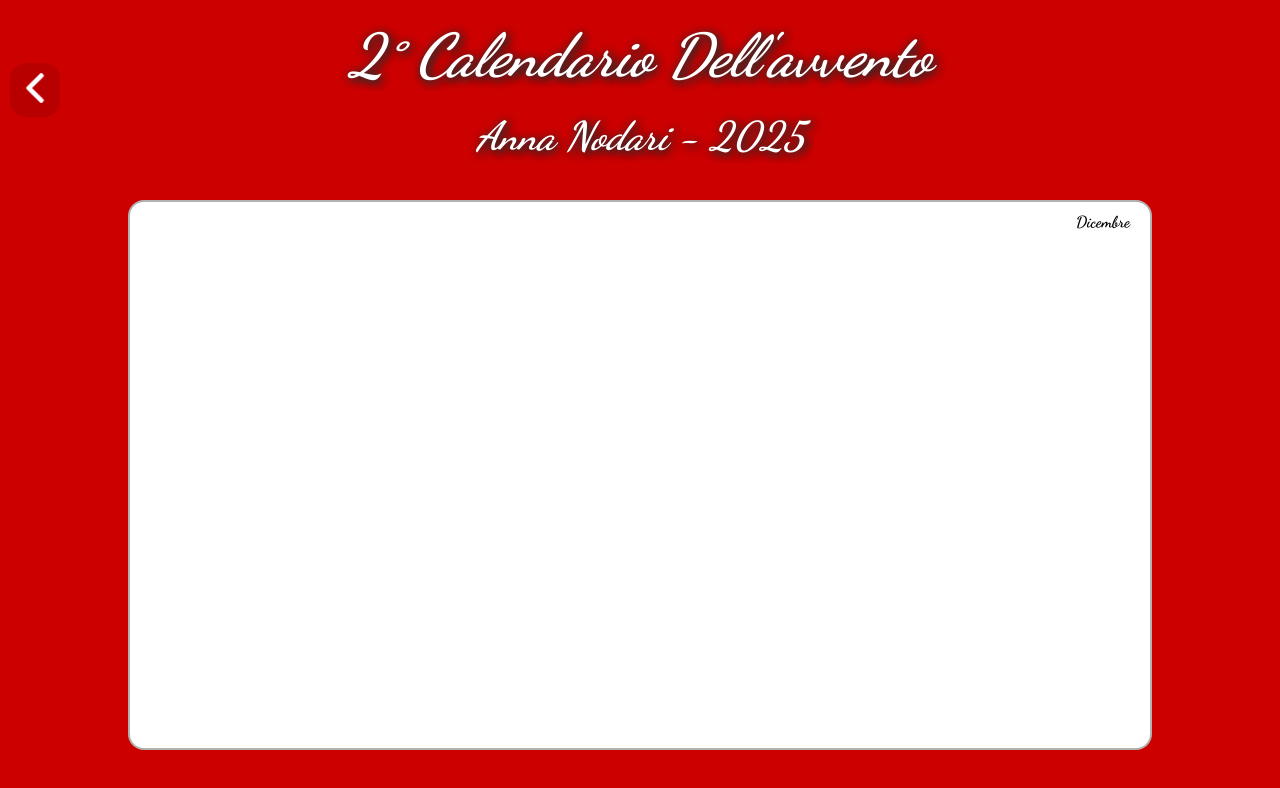
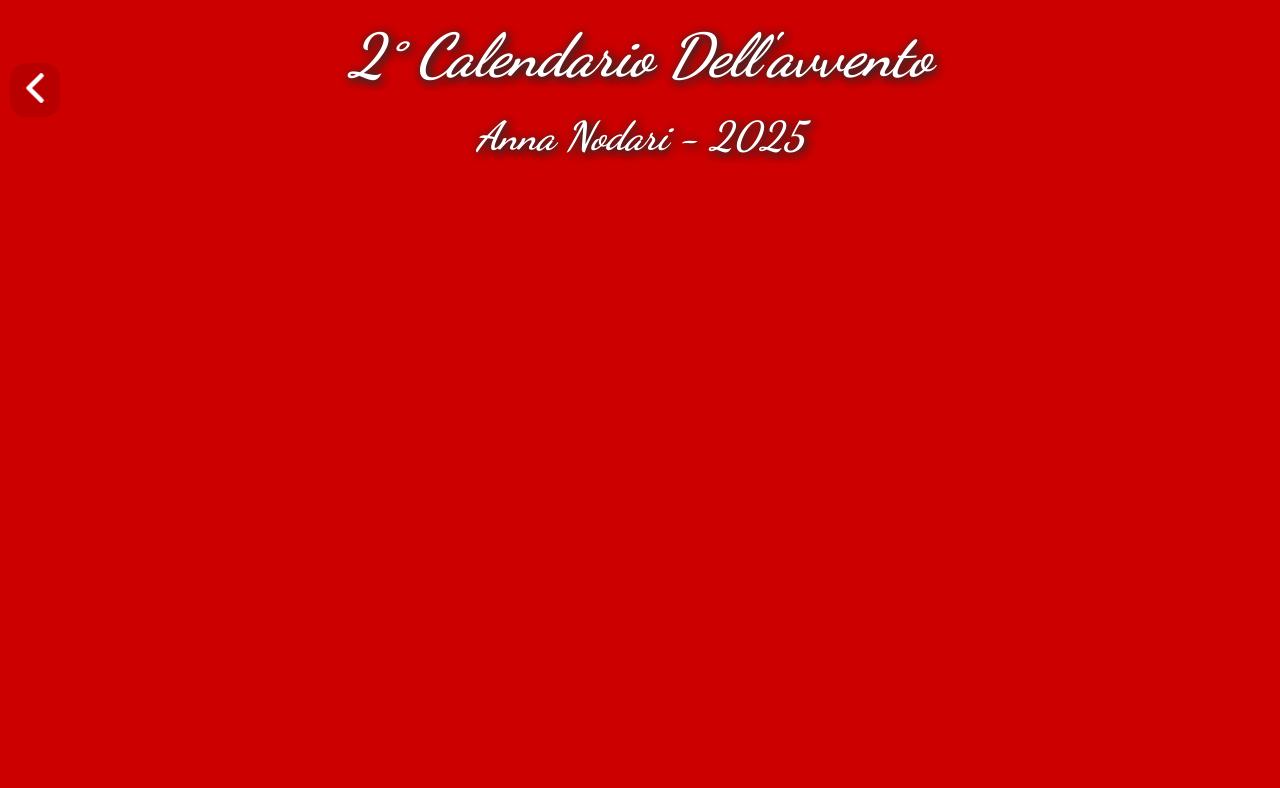
Before and after one commit to marcodv-dev/CalendarioPubblico, a React (Vite) app: page /dettagli_casella in a window 1280 px wide. Shown: the top 788 px of the page. Built offline with nearby package versions, Linux system fonts and the light colour scheme; a web font is replaced by a local one.

Commit message:
Update dettagli_casella.jsx

```diff
--- a/src/pages/dettagli_casella.jsx
+++ b/src/pages/dettagli_casella.jsx
@@ -6,8 +6,7 @@ import '../pages/dettagli_casella.css'
 
 export default function Dettagli_casella(){
     const location = useLocation();
-    const { ID, foto, descrizione } = location.state || {};
-
+    const { ID, foto, descrizione, isDicembre, is25Dicembre } = location.state || {};
 
     return(
 
@@ -20,10 +19,23 @@ export default function Dettagli_casella(){
                     exit={{ opacity: 0, y: -30 }}
                     transition={{ duration: 0.2, ease: "easeOut" }}
                 >
-                    <div className="Descrizione">
+                    {!isDicembre || !is25Dicembre && <div className="Descrizione">
                         <h4>{ID} Dicembre</h4>
                         <p>{descrizione}</p>
-                    </div>
+                    </div>}
+                    {(isDicembre&&is25Dicembre) && <div className="Natale">
+                        <h4>{ID} Dicembre</h4>
+                        <div className="spazioNatale"></div>
+                        <h3 className="titoloNatale"><i>buon natale</i></h3>
+                        <h3 className="titoloNatale"><i>principessa</i></h3>
+                        <h3 className="titoloNatale">❤️❤️❤️</h3>
+                        <div className="spazioNatale"></div>
+                        <p className="paragrafoNatale">So che la cosa più importante che <b>sappiamo</b> l'uno dell'altra non ce la siamo ancora detta, anche se la pensiamo entrambi, quindi dirò qualcos'altro:</p>
+                        <p className="paragrafoNatale"><b>Sei la mia vita</b>, intendo che tutta la mia vita gira attorno a te, quando mi succede qualcosa sei la prima che lo sa, molte volte anche l'unica, la mia feicità dipende dalla tua e amo vederti felice</p>
+                        <p className="paragrafoNatale"><b>Mi manchi</b>, sempre, tantissimo, ma intendo che ti immagino qui vicino a me per sentire meno la tua mancanza, immagino i tuoi occhi mentre mi guardi, la tua voce, il tuo sorriso</p>
+                        <p className="paragrafoNatale">L'ultima cosa che volevo dirti è che per tutti questi giorni, in ogni pensiero, <b>non ho mai finito una singola frase con un punto</b>, questo perché voglio che tra noi non finisca mai, che continui per sempre e farò di tutto perché accada ❤️❤️❤️❤️❤️❤️</p>
+                    </div>}
+
                 </motion.div>
             </div>
 
```
